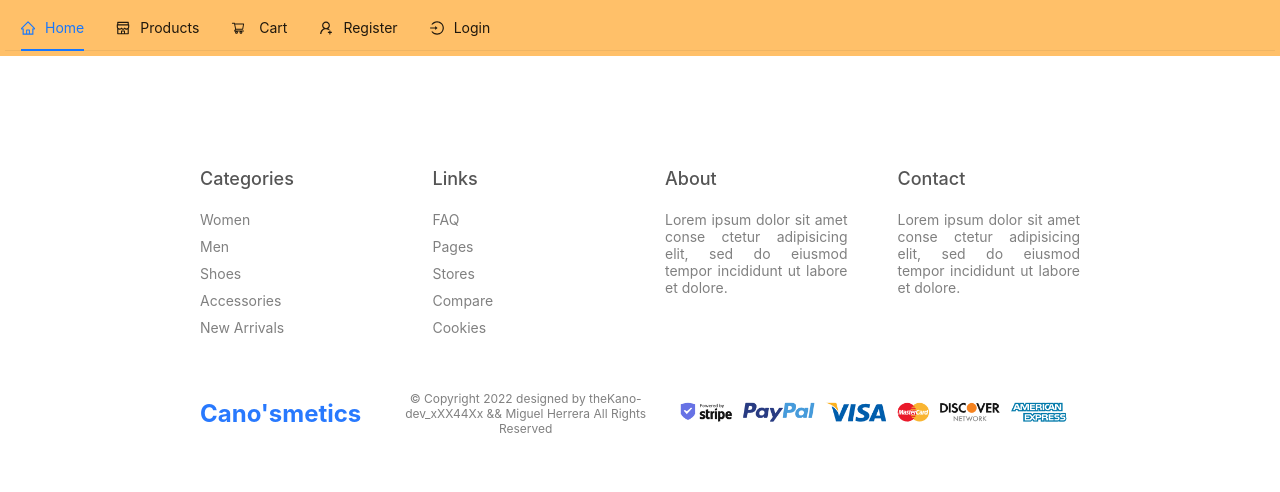
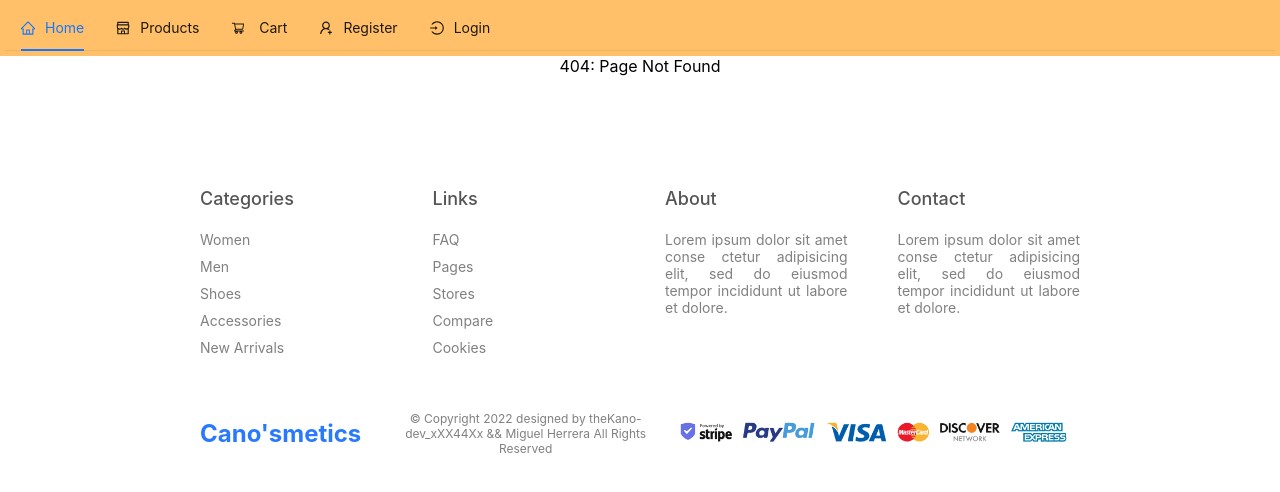
Before and after one commit to sergiokano/React_E-commerce, a React (Create React App) app: page / in a window 1280 px wide. Shown: the top 492 px of the page. Built offline with nearby package versions, Linux system fonts and the light colour scheme.

Commit message:
route products - product view fixed

```diff
--- a/src/App.js
+++ b/src/App.js
@@ -13,6 +13,7 @@ import { ProductsProvider } from "./context/ProductsContext/ProductsState";
 import { OrderProvider } from './context/OrdersContext/OrderState';
 import Cart from "./components/Cart/Cart";
 import Product from "./components/Products/Product/Product";
+import NoMatch from "./components/NoMatch/NoMatch";
 
 function App() {
   return (
@@ -29,7 +30,9 @@ function App() {
                 <Route path="/products" element={<Products />} />
                 <Route path='/profile' element={<Profile />} />
                 <Route path='/cart' element={<Cart />} />
-                <Route path='/product/:id' element={<Product />} />
+                <Route path='/products/product/:id' element={<Product />} />
+                <Route path='*' element={<NoMatch />} />
+
               </Routes>
               <Footer />
             </OrderProvider>
--- /dev/null
+++ b/src/components/NoMatch/NoMatch.jsx
@@ -0,0 +1,11 @@
+import React from 'react'
+
+const NoMatch = () => {
+  return (
+    <div>
+        404: Page Not Found
+    </div>
+  )
+}
+
+export default NoMatch
--- a/src/components/Products/Product/Product.jsx
+++ b/src/components/Products/Product/Product.jsx
@@ -6,7 +6,7 @@ import { ProductsContext } from '../../../context/ProductsContext/ProductsState'
 const Product = () => {
     const { id } = useParams();
     // const navigate = useNavigate();
-    const { products, product, getProducts, getProduct } = useContext(ProductsContext)
+    const { product, getProduct } = useContext(ProductsContext)
 
     useEffect(() => {
         // getProducts()
--- a/src/context/ProductsContext/ProductsState.js
+++ b/src/context/ProductsContext/ProductsState.js
@@ -37,6 +37,7 @@ export const ProductsProvider = ({ children }) => {
 const getProduct = async(id) =>{
   try {
     const res = await axios.get(API_URL + "/products/findbyId/" + id)
+    console.log("hola")
     dispatch({
       type: "GET_PRODUCT",
       payload: res.data,
```
